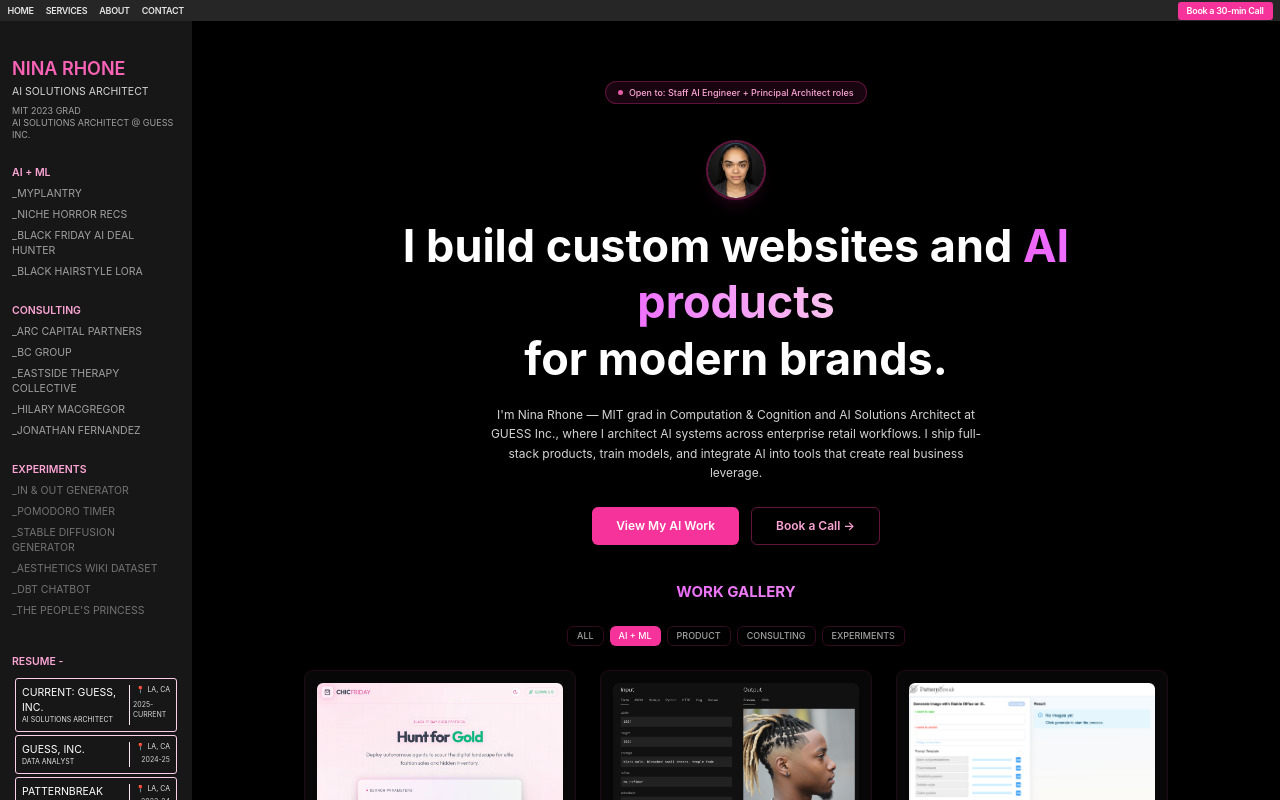
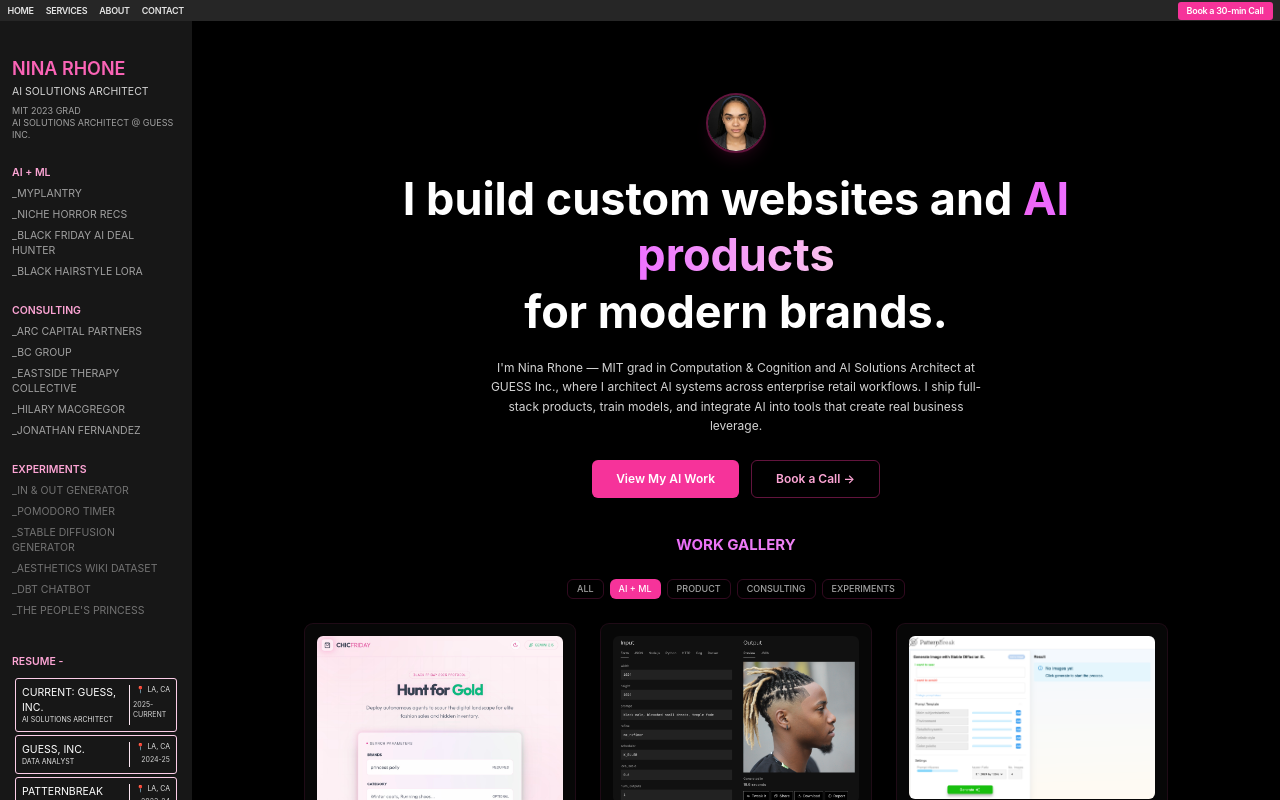
Before and after one commit to ninar12/portfolio, a Next.js app: page / in a window 1280 px wide. Shown: the top 800 px of the page. Built offline with nearby package versions, Linux system fonts and the light colour scheme.

Commit message:
Update page.tsx

```diff
--- a/app/page.tsx
+++ b/app/page.tsx
@@ -145,13 +145,6 @@ export default function HomePage() {
     <div className="min-h-screen py-12 px-4 sm:px-6 lg:px-8">
       <div className="max-w-6xl mx-auto space-y-8">
 
-        {/* Open To Banner */}
-        <div className="flex justify-center">
-          <span className="inline-flex items-center gap-2 px-4 py-1.5 rounded-full border border-pink-500/30 bg-pink-500/10 text-pink-300 text-xs font-medium">
-            <span className="w-1.5 h-1.5 rounded-full bg-pink-400 animate-pulse" />
-            Open to: Staff AI Engineer + Principal Architect roles
-          </span>
-        </div>
 
         {/* Hero Section */}
         <div className="text-center space-y-6 py-4">
```
